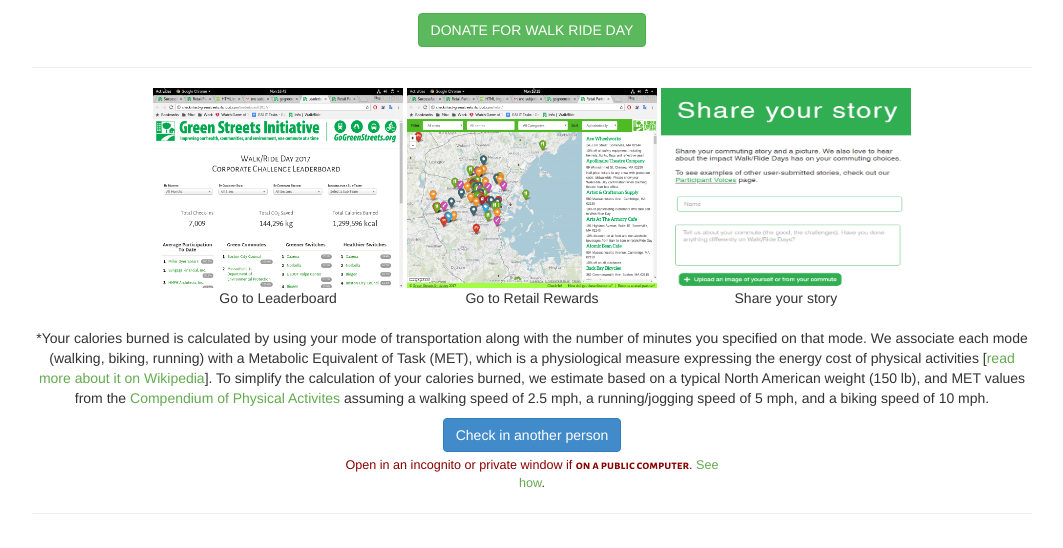
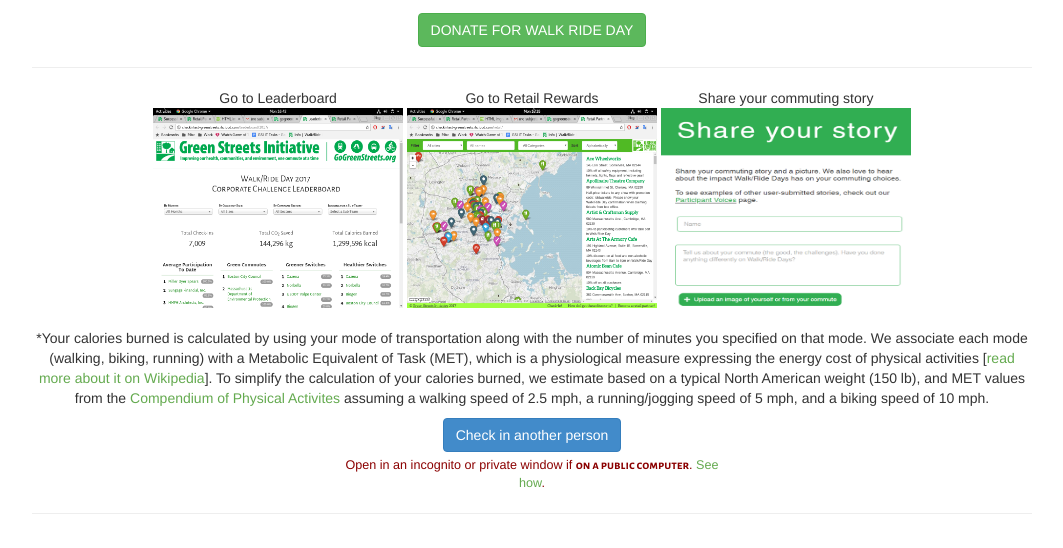
Before and after one commit to greenstreetsinitiative/checkin2015, a Django app: template survey/templates/survey/thanks.html in a window 1280 px wide. Shown: the part 234-782 px from the top of the page, without its empty margins (108-1171 px from the left). Run offline with Django 3.2, Linux system fonts and the light colour scheme; the template is opened without the code that fills it, so the values that code supplies are empty; some libraries are stand-ins or nearby versions; some web fonts are replaced.

Commit message:
move captions to top of screenshots on thank you page

```diff
--- a/survey/templates/survey/thanks.html
+++ b/survey/templates/survey/thanks.html
@@ -46,20 +46,20 @@
       <div>
           <div style="display: inline-block">
           <figure>
+            <figcaption>Go to Leaderboard</figcaption>
             <a href="/leaderboard/2018/" onclick="ga('send', 'event', 'Leaderboard', 'Action label', 'Action Value');"><img height="200" width="250" src="{% static 'img/Leaderboard.png' %}"></a>
-            <figcaption>Go to Leaderboard</figcaption>
           </figure>
           </div>
           <div style="display: inline-block">
           <figure>
+            <figcaption>Go to Retail Rewards</figcaption>
             <a href="{% url 'retail:index' %}" onclick="ga('send', 'event', 'Retail Coupon', 'Action label', 'Action Value');"><img height="200" width="250" src="{% static 'img/Coupon.png' %}"></a>
-              <figcaption>Go to Retail Rewards</figcaption>
           </figure>
           </div>
           <div style="display: inline-block">
           <figure>
+            <figcaption>Share your commuting story</figcaption>
             <a href="https://www.gogreenstreets.org/share-your-story" onclick="ga('send', 'event', 'Share Your Story', 'Action label', 'Action Value');"><img height="200" width="250" src="{% static 'img/ShareYourStory.png' %}"></a>
-              <figcaption>Share your story</figcaption>
           </figure>
           </div>
       </div>
```
